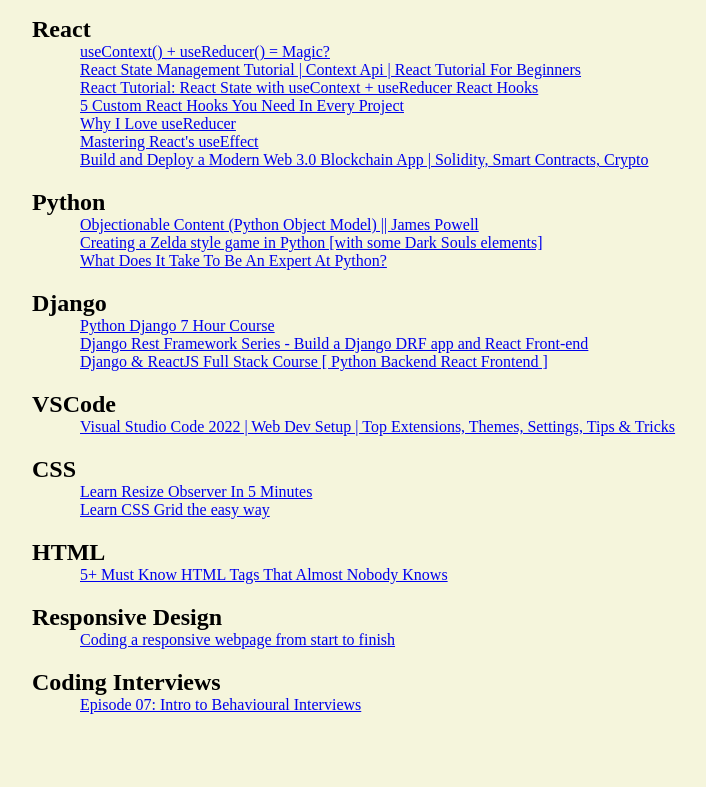
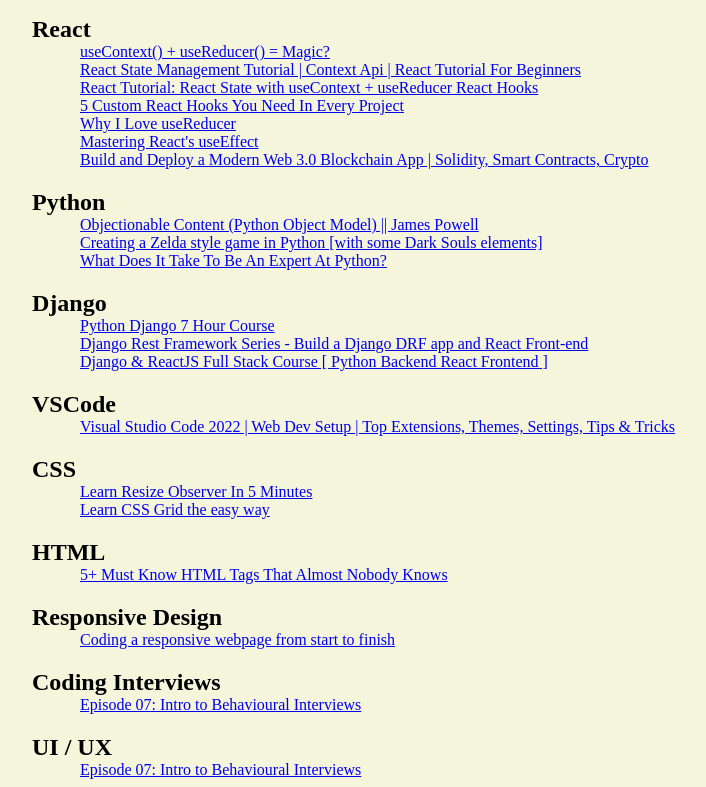
Before and after one commit to patrickrgrady81/Youtube_Links, a plain HTML site: page links.html in a window 1280 px wide. Shown: the part 382-1169 px from the top of the page, without its empty margins (0-706 px from the left). Before the commit the page ends 1104 px from the top, so only its background shows below. Drawn offline with Linux system fonts and the light colour scheme.

Commit message:
more links

```diff
--- a/links.html
+++ b/links.html
@@ -48,5 +48,7 @@
     <a href = "https://www.youtube.com/watch?v=zyNhxN6sToM&t=2s">Coding a responsive webpage from start to finish</a>
     <h2>Coding Interviews</h2>
     <a href = "https://www.youtube.com/watch?v=PJKYqLP6MRE&t=189s">Episode 07: Intro to Behavioural Interviews</a>
+    <h2>UI / UX</h2>
+    <a href = "https://www.youtube.com/watch?v=YD0egXpd-Y0">Episode 07: Intro to Behavioural Interviews</a>
 </body>
 </html>
```
